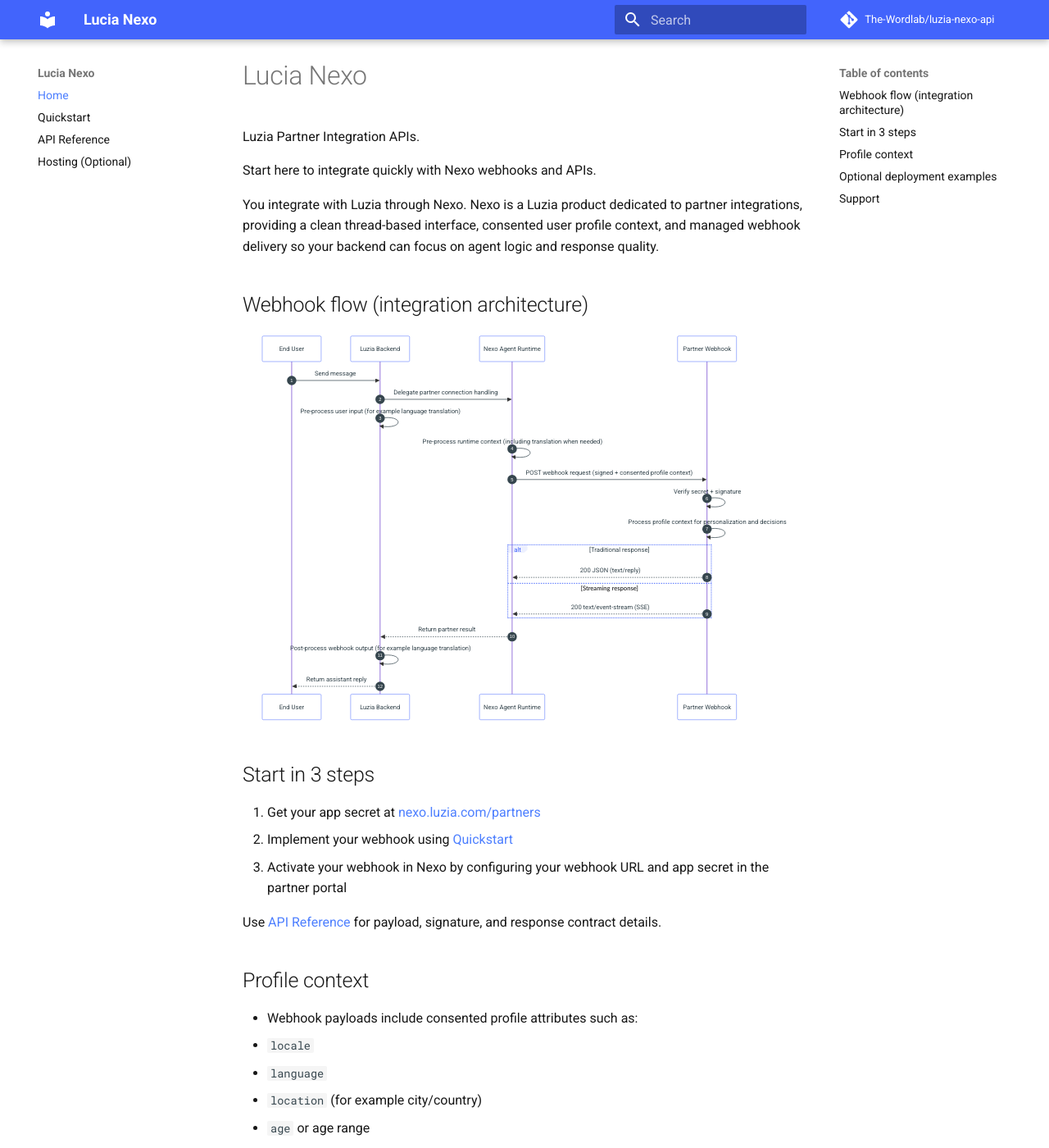
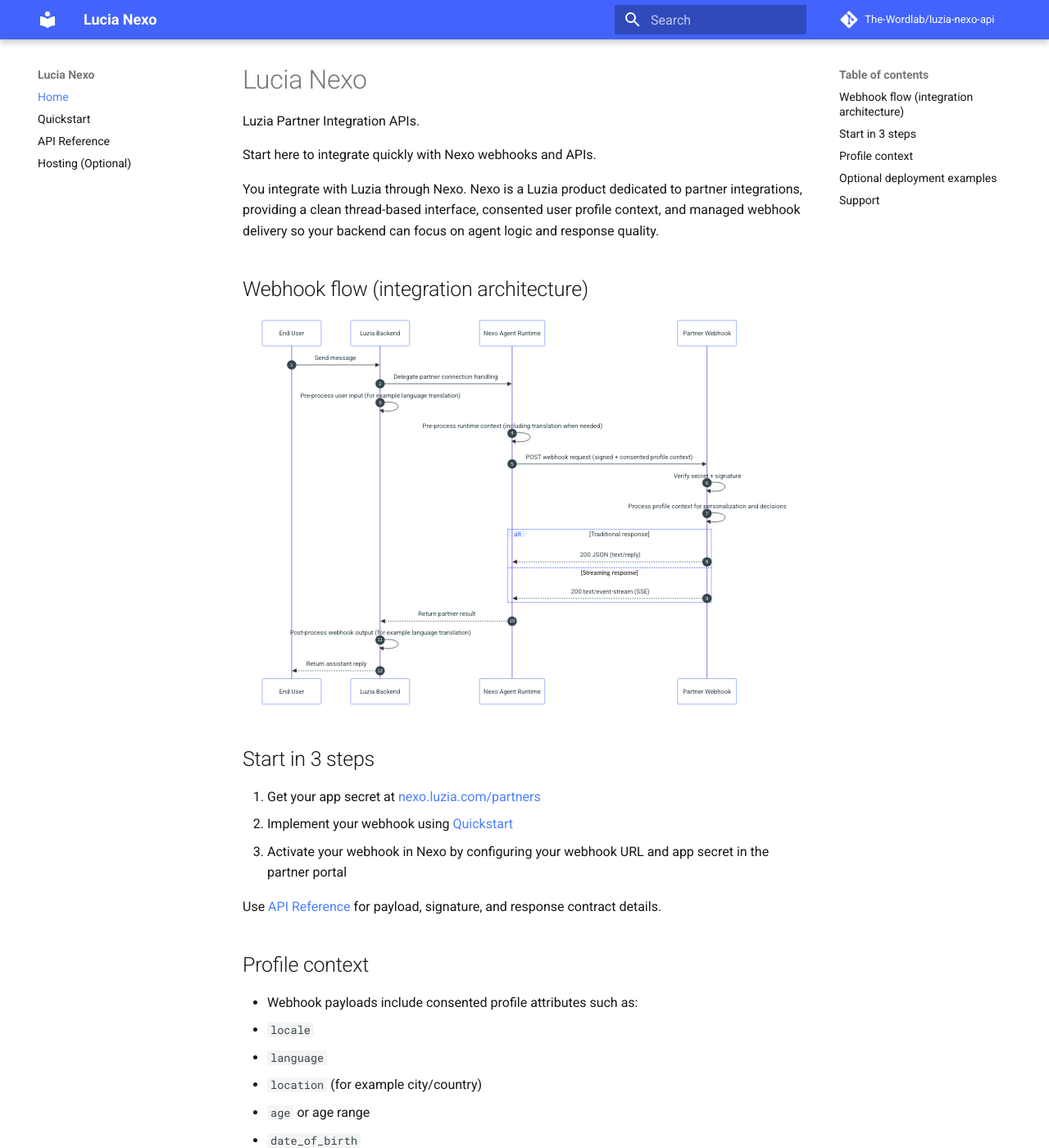
Before and after one commit to The-Wordlab/luzia-nexo-api, an MkDocs documentation site: the page built from docs/index.md, in a window 1280 px wide and 1400 px high. Shown: the whole window at 82% size. Built offline with MkDocs 1.6.1 and Material for MkDocs 9.7.7, drawn with Linux system fonts in a browser that asks for light colours; comment, search, counter and statistics services are not loaded.

Commit message:
docs: refine responsive hero spacing for desktop and mobile

```diff
--- a/docs/stylesheets/brand.css
+++ b/docs/stylesheets/brand.css
@@ -23,15 +23,46 @@
   border-radius: 8px;
 }
 
-/* Tighten top-of-page hero spacing on docs pages. */
+/* Responsive top-of-page spacing for better desktop/mobile balance. */
 .md-main__inner {
-  margin-top: 0.4rem;
+  margin-top: 0.5rem;
 }
 
 .md-content__inner {
-  padding-top: 0.2rem;
+  padding-top: 0.3rem;
 }
 
 .md-typeset h1 {
-  margin-top: 0.2rem;
+  margin-top: 0.25rem;
+  margin-bottom: 0.6rem;
 }
+
+@media screen and (max-width: 76.2344em) {
+  .md-main__inner {
+    margin-top: 0.35rem;
+  }
+
+  .md-content__inner {
+    padding-top: 0.2rem;
+  }
+
+  .md-typeset h1 {
+    margin-top: 0.2rem;
+    margin-bottom: 0.5rem;
+  }
+}
+
+@media screen and (max-width: 44.9844em) {
+  .md-main__inner {
+    margin-top: 0.2rem;
+  }
+
+  .md-content__inner {
+    padding-top: 0.1rem;
+  }
+
+  .md-typeset h1 {
+    margin-top: 0.1rem;
+    margin-bottom: 0.4rem;
+  }
+}
```
